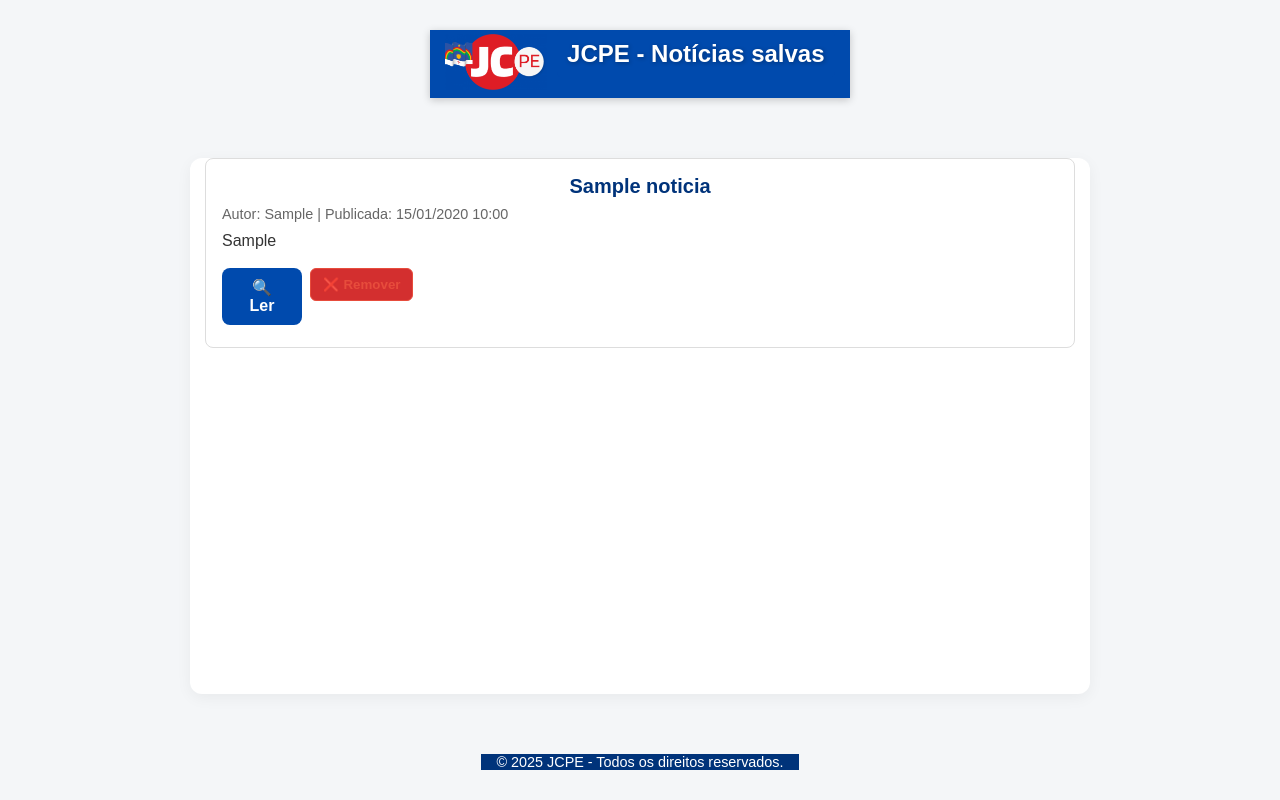
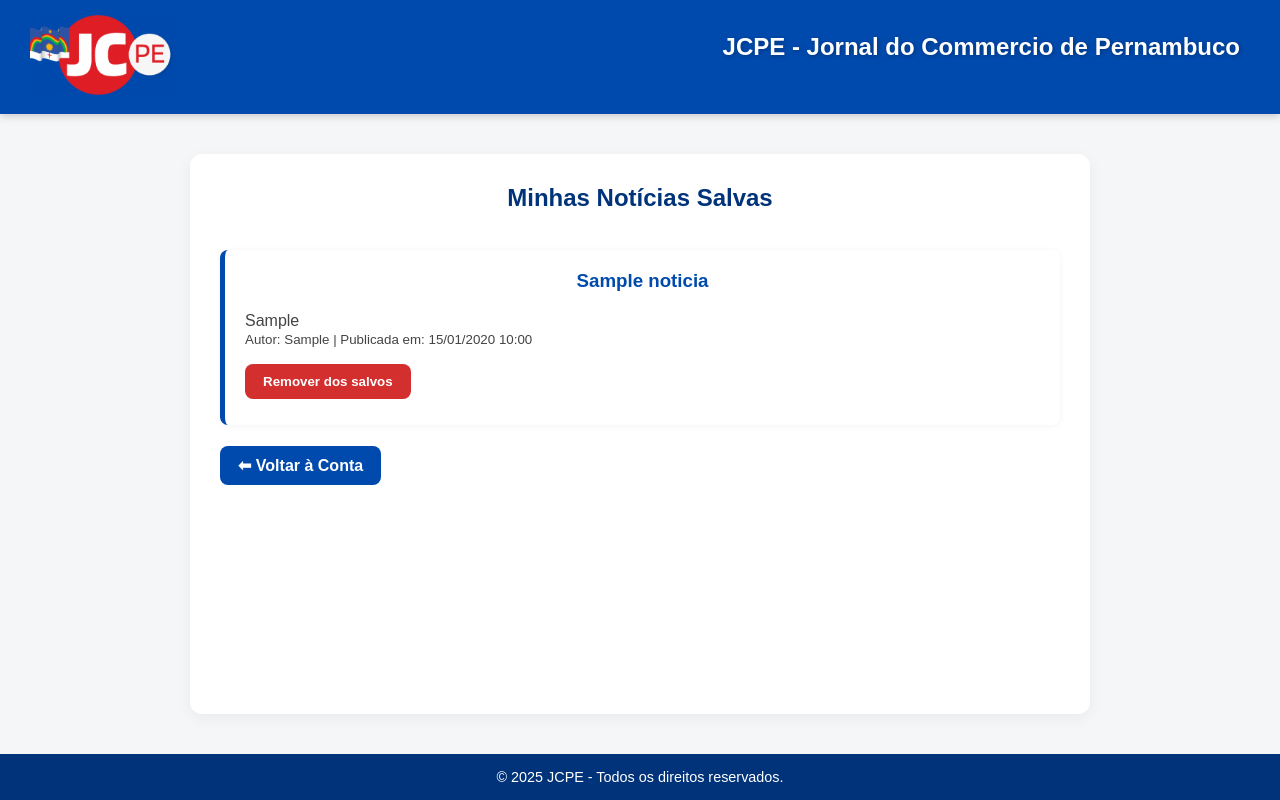
Before and after one commit to Natan-Tavares/Panora, a Django app: page /noticas_salvas/ in a window 1280 px wide. Run offline with Django 5.2, Linux system fonts and the light colour scheme; a user stored in the database is signed in; tables that the repository leaves empty hold one stand-in row (values such as "Sample post").

Commit message:
Página de noticias salvas

```diff
--- a/JCPE/AppJCPE/static/css/style.css
+++ b/JCPE/AppJCPE/static/css/style.css
@@ -186,3 +186,9 @@ footer {
         padding: 20px;
     }
 }
+
+.perfil-img {
+    display: block;
+    margin: 0 auto;
+    border-radius: 50%;
+}
--- a/JCPE/templates/noticias_salvas.html
+++ b/JCPE/templates/noticias_salvas.html
@@ -6,65 +6,49 @@
     <title>Notícias Salvas - JCPE</title>
     <link rel="stylesheet" href="{% static 'css/style.css' %}">
     <link rel="icon" href="{% static 'img/logo_jcpe.png' %}">
-    <style>
-        /* Pequeno estilo inline para o exemplo — remova se usar seu css */
-        .container { max-width: 900px; margin: 30px auto; padding: 0 15px; }
-        .card { border: 1px solid #ddd; padding: 16px; border-radius: 8px; margin-bottom: 14px; background: #fff; }
-        .card h2 { margin: 0 0 8px; font-size: 1.25rem; }
-        .meta { color: #666; font-size: 0.9rem; margin-bottom: 10px; }
-        .excerpt { margin-bottom: 12px; color: #333; }
-        .actions { display: flex; gap: 8px; }
-        .button { display: inline-block; padding: 8px 12px; border-radius: 6px; text-decoration: none; border: 1px solid #ccc; background:#f5f5f5; }
-        .button.excluir { border-color: #e74c3c; color: #e74c3c; }
-        .empty { text-align: center; color:#555; padding: 30px 0; }
-    </style>
 </head>
 <body>
-    <header class="container">
+    <header>
         <a href="{% url 'inicial' %}">
-            <img src="{% static 'img/logo_jcpe.png' %}" alt="Logo JCPE" class="logo" style="height:56px;">
+            <img src="{% static 'img/logo_jcpe.png' %}" alt="Logo JCPE" class="logo">
         </a>
-        <h1>JCPE - Notícias salvas</h1>
+        <h1>JCPE - Jornal do Commercio de Pernambuco</h1>
     </header>
 
-    <main class="container">
+    <main>
+        <h2>Minhas Notícias Salvas</h2>
+        <br>
+
         {% if noticias_salvas %}
-            {% for item in noticias_salvas %}
-                <article class="card">
-                    <h2>{{ item.noticia.titulo }}</h2>
-                    <div class="meta">
-                        Autor: {{ item.noticia.autor }} |
-                        Publicada: {{ item.noticia.data_criacao|date:"d/m/Y H:i" }}
-                    </div>
-
-                    <p class="excerpt">
-                        {% if item.noticia.materia|length > 300 %}
-                            {{ item.noticia.materia|slice:":300" }}...
-                        {% else %}
-                            {{ item.noticia.materia }}
-                        {% endif %}
-                    </p>
-
-                    <div class="actions">
-                        <a href="{% url 'ler_noticia' item.noticia.id %}" class="button">🔍 Ler</a>
-
-                        <form action="{% url 'apagar_salvos' item.id %}" method="POST" style="display:inline;">
+            <ul>
+                {% for item in noticias_salvas %}
+                    <li>
+                        <h3>
+                            <a href="{% url 'ler_noticia' item.noticia.id %}">
+                                {{ item.noticia.titulo }}
+                            </a>
+                        </h3>
+                        <p>{{ item.noticia.materia|truncatewords:20 }}</p>
+                        <small>
+                            Autor: {{ item.noticia.autor }} |
+                            Publicada em: {{ item.noticia.data_criacao|date:"d/m/Y H:i" }}
+                        </small>
+                        <form action="{% url 'apagar_salvos' item.id %}" method="post" style="margin-top:10px;">
                             {% csrf_token %}
-                            <button type="submit" class="button excluir">❌ Remover</button>
+                            <button type="submit" class="excluir">Remover dos salvos</button>
                         </form>
-                    </div>
-                </article>
-            {% endfor %}
+                    </li>
+                {% endfor %}
+            </ul>
         {% else %}
-            <div class="empty">
-                <p>Você ainda não salvou nenhuma notícia.</p>
-                <p><a href="{% url 'inicial' %}" class="button">Voltar à página inicial</a></p>
-            </div>
+            <p>Você ainda não salvou nenhuma notícia.</p>
         {% endif %}
+        <div class="links-centrais">
+            <a href="{% url 'conta' %}" class="button">⬅ Voltar à Conta</a>
+        </div>
     </main>
 
-
-    <footer class="container" style="text-align:center; margin-top:30px;">
+    <footer>
         &copy; 2025 JCPE - Todos os direitos reservados.
     </footer>
 </body>
```
Also changed, not shown: JCPE/templates/conta.html (+10 -6 lines).
